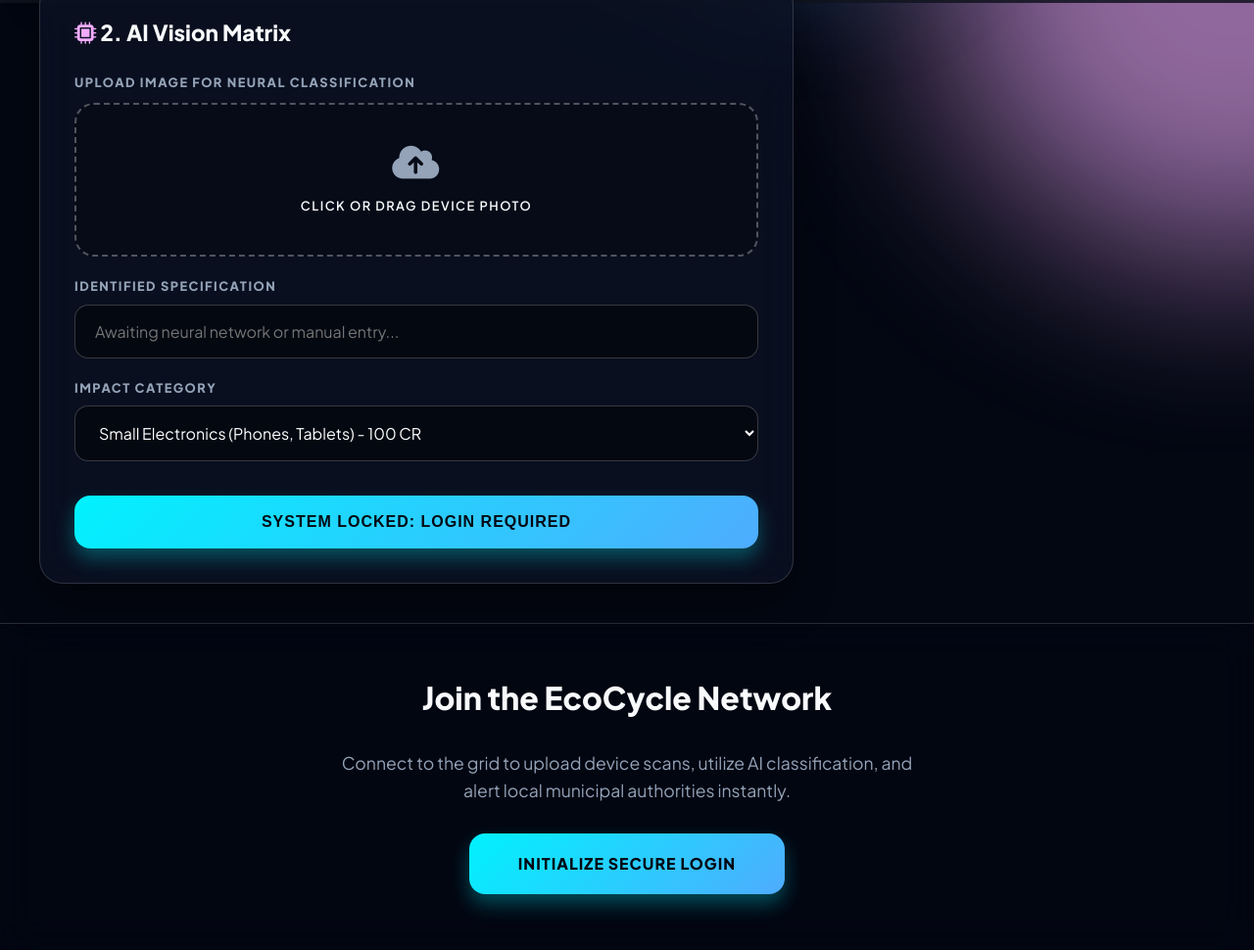
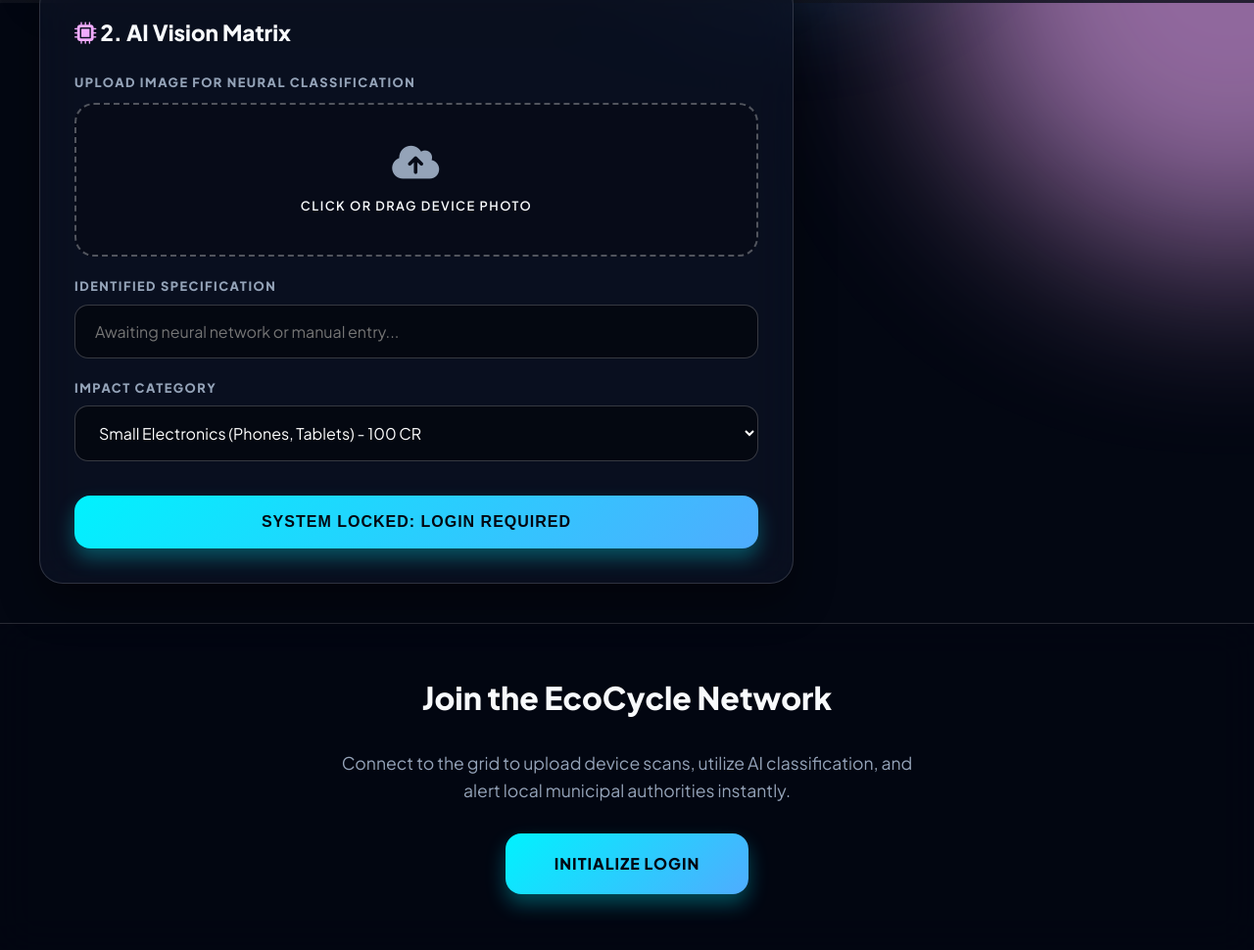
Before and after one commit to siddhu9-lost/Sidhostingbot, a plain HTML site: page public/index.html in a window 1280 px wide. Shown: the part 797-1767 px from the top of the page at 98% size. Drawn offline with nearby package versions, Linux system fonts and the light colour scheme; grey boxes are pictures that could not be loaded.

Commit message:
index.html

```diff
--- a/public/index.html
+++ b/public/index.html
@@ -371,7 +371,7 @@
 <div id="bottom-auth-bar" style="text-align: center; margin-top: 20px; padding: 50px 20px; background: rgba(3, 7, 18, 0.7); backdrop-filter: blur(20px); border-top: 1px solid var(--glass-border); animation: slideUpFade 1s ease forwards;">
     <h2 style="margin-top:0; font-size: 2rem;">Join the EcoCycle Network</h2>
     <p style="color: var(--text-dim); font-size: 1.1rem; max-width: 600px; margin: 0 auto 30px auto;">Connect to the grid to upload device scans, utilize AI classification, and alert local municipal authorities instantly.</p>
-    <a href="auth.html" class="btn" style="display: inline-block; width: auto; padding: 18px 50px; text-decoration: none;">Initialize Secure Login</a>
+    <a href="auth.html" class="btn" style="display: inline-block; width: auto; padding: 18px 50px; text-decoration: none;">Initialize Login</a>
 </div>
 
 <script src="https://unpkg.com/leaflet@1.9.4/dist/leaflet.js"></script>
```
